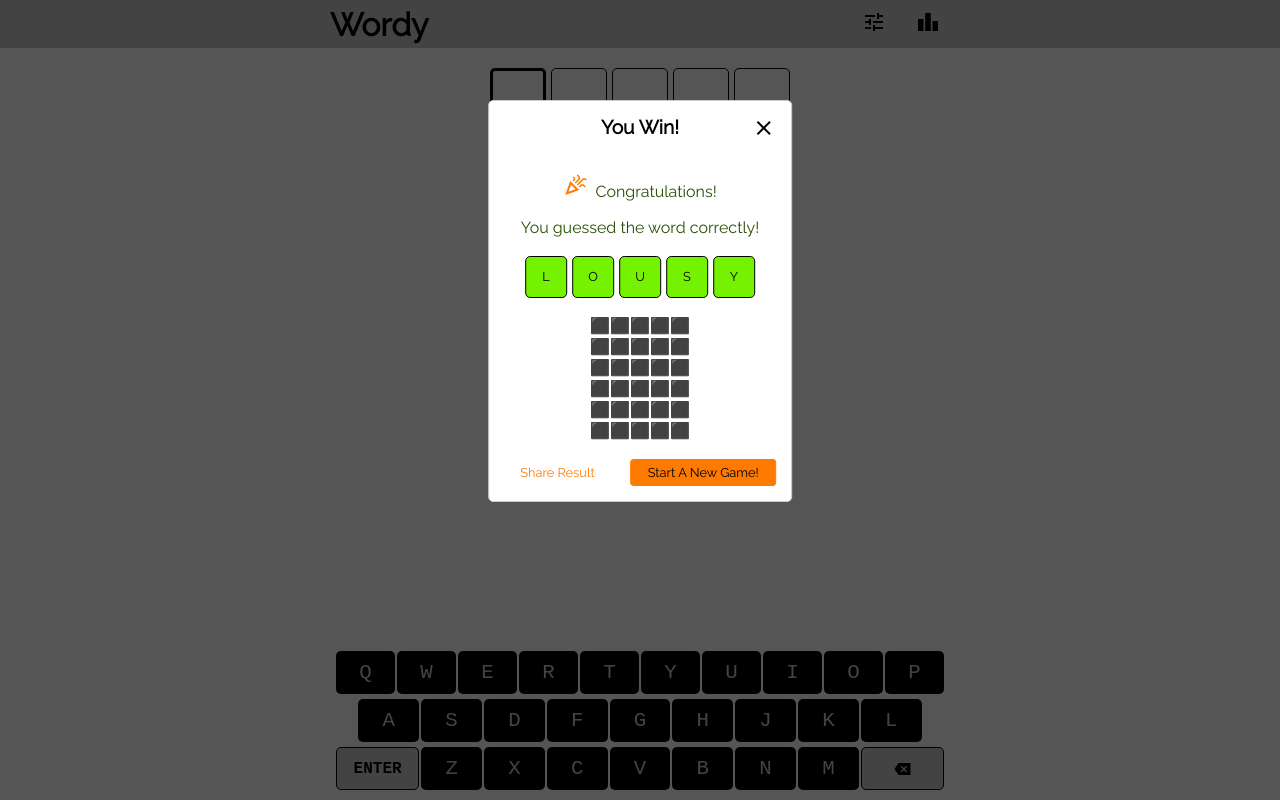
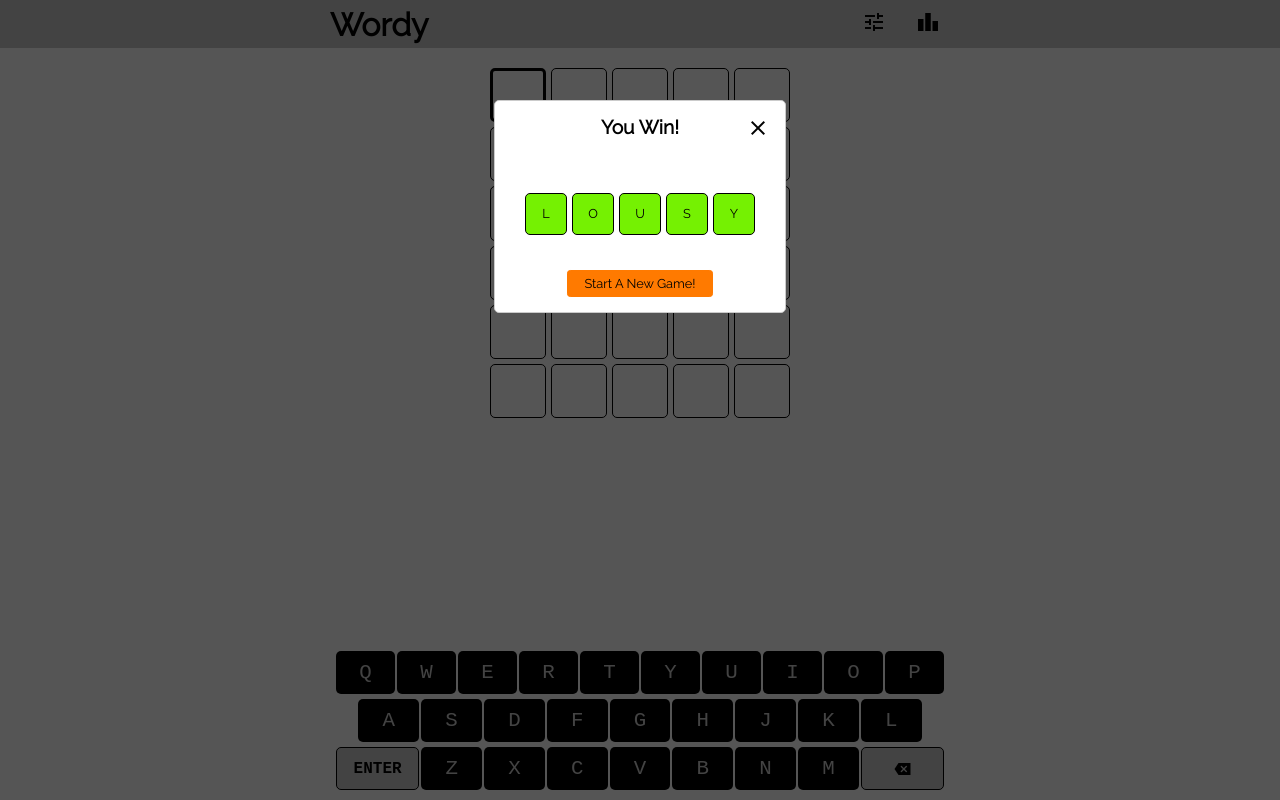
Before and after one commit to bAmrish/Wordy, a React (Create React App) app: page /game in a window 1280 px wide. Built offline with nearby package versions, Linux system fonts and the light colour scheme.

Commit message:
[WIP] Added condition for lost game in GameComplete component.

```diff
--- a/src/game/dialogs/game-complete/GameComplete.module.css
+++ b/src/game/dialogs/game-complete/GameComplete.module.css
@@ -1,22 +1,32 @@
-
-.success-message-container {
-    color: var(--success-dialog-text);
+.message-container {
     display: flex;
     flex-direction: column;
     justify-content: center;
     align-items: center;
     line-height: 1rem;
+    gap: 20px;
+}
+
+.message-container.won {
+    color: var(--message-dialog-success-text);
+}
+
+.message-container.lost {
+    color: var(--message-dialog-warn-text);
 }
 
 .message-row .icon {
     display: inline-block;
-    margin-bottom: -30px;
-    color: var(--tertiary-background);
+    margin-bottom: 5px;
+    color: var(--message-dialog-warn-text);
 }
 
-.success-message-container .message-row {
-    padding-bottom: 20px;
+.message-row {
+    display: flex;
+    justify-content: center;
+    align-items: center;
 }
+
 .actions {
     border-top: 0 solid var(--primary-background);
     display: flex;
@@ -25,9 +35,11 @@
     padding: 15px;
     margin: 0 -20px -20px;
 }
+
 .replay {
     margin-top: 20px;
 }
+
 .row {
     margin-bottom: 5px;
 }
--- a/src/game/dialogs/game-complete/GameComplete.tsx
+++ b/src/game/dialogs/game-complete/GameComplete.tsx
@@ -1,11 +1,13 @@
 import classes from './GameComplete.module.css';
 import TileModel from '../../models/tile.model';
-import GameModel from '../../models/game.model';
-import { useAppSelector } from '../../store/store.hooks';
+import GameModel, { GameStatus } from '../../models/game.model';
+import { useAppDispatch, useAppSelector } from '../../store/store.hooks';
+import gamesActions from '../../store/games/games.actions';
 
 const SUCCESS = '🟩';
 const WARN = '🟧';
 const INCORRECT = '⬛';
+
 const getSquare = (tile: TileModel) => {
   switch (tile.status) {
     case 'CORRECT':
@@ -65,36 +67,69 @@ const getGuessNodes = (game: GameModel) => {
     });
 };
 
-const GameComplete = () => {
-  const game = useAppSelector(state => state.games.currentGame);
-  let content = <></>;
-  if (game) {
-    const answer = getAnswerTile(game.answer);
-    const guessNode = getGuessNodes(game);
-
-    share(getGuessString(game));
-
-    content = (
-      <div className={classes['success-message-container']}>
-        <div className={classes['message-row']}>
+const getMessage = (type: GameStatus): JSX.Element => {
+  switch (type) {
+    case 'WON':
+      return (
+        <>
           <span className={'material-icons-outlined ' + classes.icon}>
             celebration
           </span>
-          &nbsp; Congratulations!
-        </div>
-        <div className={classes['message-row']}>
-          You guessed the word correctly!
-        </div>
-        <div className={classes.answer}>{answer}</div>
+          &nbsp;Congratulations! You guessed the word correctly!
+        </>
+      );
+    case 'LOST':
+      return (
+        <>
+          <span className={'material-icons-outlined ' + classes.icon}>
+            mood_bad
+          </span>
+          &nbsp; Sorry! The word was
+        </>
+      );
+    default:
+      return <></>;
+  }
+};
+
+const GameComplete = () => {
+  const game = useAppSelector(state => state.games.currentGame);
+  const dispatch = useAppDispatch();
+  if (!game) {
+    return <></>;
+  }
+
+  const newGameHandler = () => {
+    dispatch(gamesActions.newGame());
+  };
+  const answer = getAnswerTile(game.answer);
+  const guessNode = getGuessNodes(game);
+  const message = getMessage(game.status);
+  const classNames = [classes['message-container']];
+
+  if (game.status === 'WON') {
+    classNames.push(classes.won);
+    share(getGuessString(game));
+  }
+
+  if (game.status === 'LOST') {
+    classNames.push(classes.lost);
+  }
+  return (
+    <div className={classNames.join(' ')}>
+      <div className={classes['message-row']}>{message}</div>
+      <div className={classes.answer}>{answer}</div>
+      {game.status === 'WON' && (
         <div className={classes.replay}>{guessNode}</div>
-        <div className={classes['actions']}>
+      )}
+      <div className={classes['actions']}>
+        {game.status === 'WON' && (
           <button className={'text'}>Share Result</button>
-          <button>Start A New Game!</button>
-        </div>
+        )}
+        <button onClick={newGameHandler}>Start A New Game!</button>
       </div>
-    );
-  }
-  return content;
+    </div>
+  );
 };
 
 export default GameComplete;
--- a/src/variables.css
+++ b/src/variables.css
@@ -91,7 +91,8 @@
   --message-error-border: var(--error-background);
 
   /*  Success Dialog */
-  --success-dialog-text: var(--success-background);
+  --message-dialog-success-text: var(--success-background);
+  --message-dialog-warn-text: var(--warn-background);
 }
 
 
@@ -112,7 +113,8 @@
   --message-success-border: #60bc04;
 
   /*  Success Dialog */
-  --success-dialog-text: #294f06;
+  --message-dialog-success-text: #294f06;
+  --message-dialog-warn-text: #ff7a00;
 }
 
 .dark {
@@ -127,6 +129,6 @@
 
   /* Overrides */
   --tile-border-color: black;
-    --tile-selected-border-color: black;
+  --tile-selected-border-color: black;
 
 }
```
